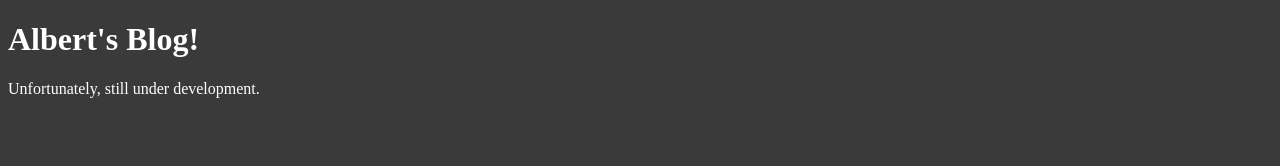
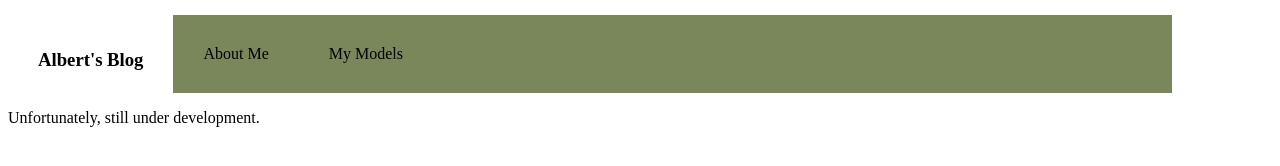
Before and after one commit to albertseo206/alberthwseo.github.io, a plain HTML site: page index.html in a window 1280 px wide. Drawn offline with Linux system fonts and the light colour scheme.

Commit message:
11/14/2023 gotta learn more dude

```diff
--- a/index.html
+++ b/index.html
@@ -6,22 +6,27 @@
     <link rel="stylesheet" href="styles.css">
 </head>
 <body>
+
+    <div class=logo> <h3>Albert's Blog</h3> </div>
     <header>
         <div class="header_wrap">
             <nav>
-                <ul class="header_menu" role="menu">
-                    <li class="header_menu_list" role="menuitem">
+                <ul class="header_menu">
+                    <li class="header_menu_list">
                         <a href = "./pages/aboutme.html" class="header_menu_item">
-                            "About Me"
+                            About Me
+                        </a>
+                    </li>
+                    <li class="header_menu_list">
+                        <a href = "./pages/aboutme.html" class="header_menu_item">
+                            My Models
                         </a>
                     </li>
                 </ul>
             </nav>
         </div>
     </header>
-    <h1>
-        Albert's Blog!
-    </h1>
+
     <p>
         Unfortunately, still under development.
     </p>
--- a/styles.css
+++ b/styles.css
@@ -1,26 +1,53 @@
 body {
-    background-color: rgb(58, 58, 58);
-    color: rgb(255, 255, 255);
+    background-color: rgb(255, 255, 255);
+    color: rgb(0, 0, 0);
 }
 
 a {
     text-decoration: none;
+    color:rgb(0, 0, 0)
 }
 
 li, ol, ul {
-    list-style: none;
+    list-style-type: none;
 }
 
-.header_menu_item {
-    display: none;
-    position: absolute;
-    left: 0;
-    right: 0;
-    top: 80px;
-    z-index: 999;
-    min-width: 1100px;
-    height: 420px;
-    background-color: #1ec545;
-    font-size: 0;
+nav{
+    position:relative;
+    margin: 0 15px;
+}
+
+header{
+    display:block;
+}
+
+.header_menu{
+    margin: 0;
+    padding: 0;
+    overflow: hidden;
+    align-content: center;
+}
+
+.header_wrap{
+    background-color: rgb(122, 135, 91);
+    margin: 15px 100px;
+}
+
+.header_menu_list{
+    float: left;
+    display: block;
+    text-align: center;
+    padding: 30px;
+}
+
+.header_menu_list:hover{
+    background-color: beige;
+}
+
+.logo{
+    float:left;
+    display:block;
+    background-color: rgb(255, 255, 255);
+    padding: 15px 30px;
     text-align: center;
 }
```
